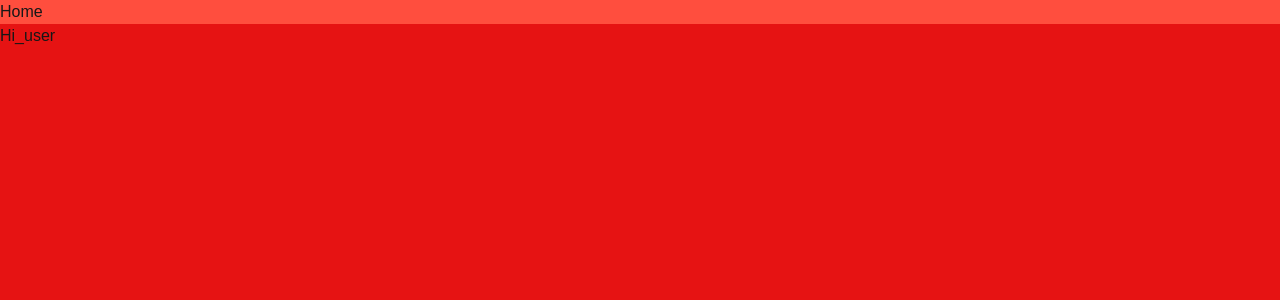
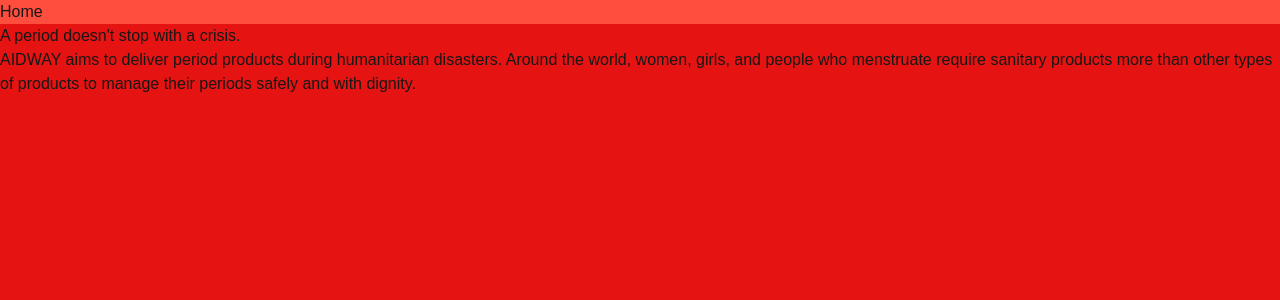
Before and after one commit to DylanMaxim/aidway, a Next.js app in the folder frontend/: page /user in a window 1280 px wide. Shown: the top 300 px of the page. Built offline with nearby package versions, Linux system fonts and the light colour scheme.

Commit message:
user basic dashboard

```diff
--- a/frontend/src/app/user/page.tsx
+++ b/frontend/src/app/user/page.tsx
@@ -4,6 +4,7 @@
 	return (
 <>
 	<Navbar/>
-	<p>Hi_user</p>
+	<h3>A period doesn't stop with a crisis.</h3>
+	<p>AIDWAY aims to deliver period products during humanitarian disasters. Around the world, women, girls, and people who menstruate require sanitary products more than other types of products to manage their periods safely and with dignity.</p>
 </>
 );}
```
